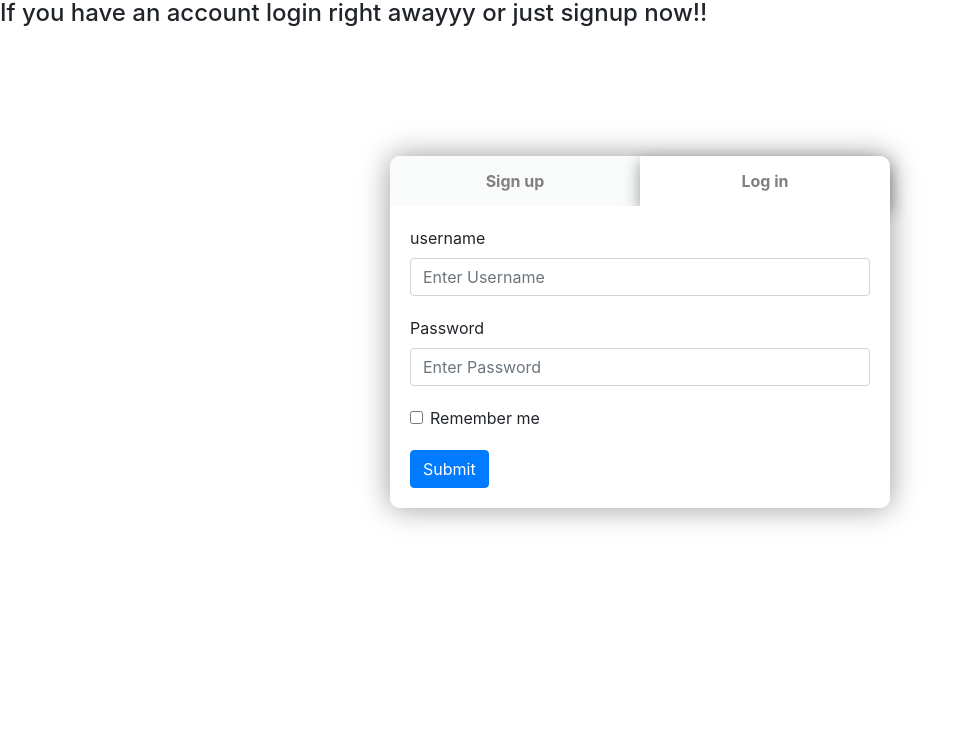
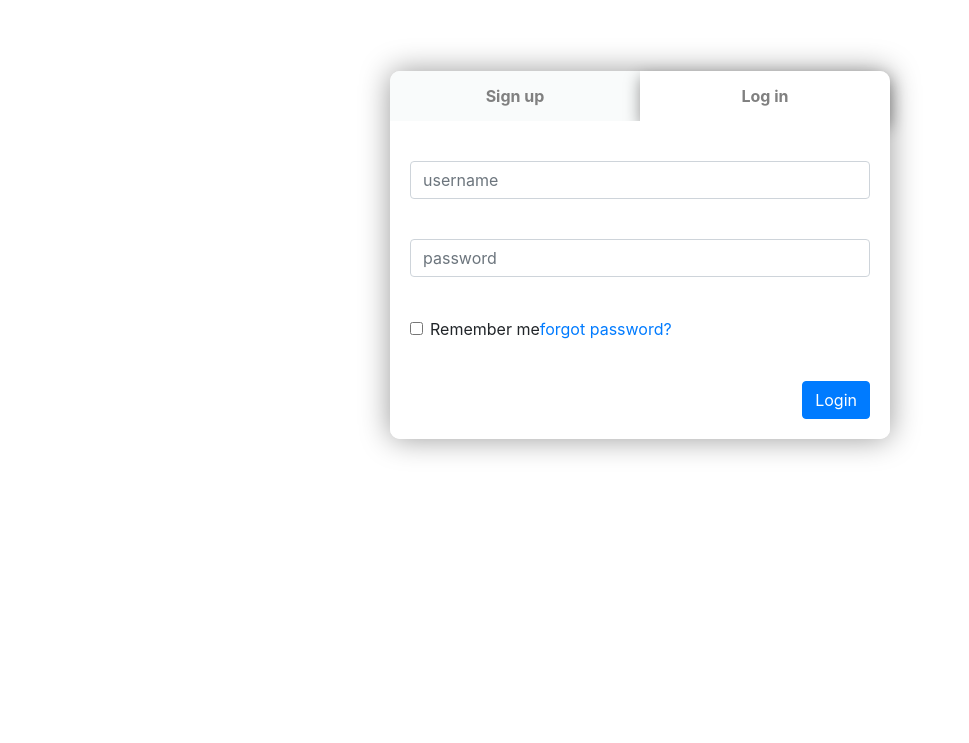
Before and after one commit to Inferno007/signinpage, a plain HTML site: page login.html in a window 1280 px wide. Shown: the part 57-800 px from the top of the page, without its empty margins (0-969 px from the left). Drawn offline with nearby package versions, Linux system fonts and the light colour scheme; some icons are missing.

Commit message:
Update login.html

```diff
--- a/login.html
+++ b/login.html
@@ -1,46 +1,54 @@
 <!DOCTYPE html>
 <html>
 <head>
-	<title>Login Page</title>
+	<title>****</title>
 	<link rel="stylesheet" href="https://stackpath.bootstrapcdn.com/bootstrap/4.4.1/css/bootstrap.min.css" integrity="sha384-Vkoo8x4CGsO3+Hhxv8T/Q5PaXtkKtu6ug5TOeNV6gBiFeWPGFN9MuhOf23Q9Ifjh" crossorigin="anonymous">
     <link rel="stylesheet" type="text/css" href="c.css">
+    <link rel="stylesheet" type="text/css" href="https://cdnjs.cloudflare.com/ajax/libs/semantic-ui/2.4.1/components/icon.min.css">
 </head>
 <body>
 
-	<div id="start"><h1>Welcome to our Login Page</h1></div>
-	<div id="text"><h4>If you have an account login right awayyy or just signup now!!</h4></div>
 	<div class="outerbox">
 		<div class="box1">
 			<ul class="tab-header" role="tablist">
-				<li id="signup" class="p d-inline-flex" role="tab" >
+				<li id="signup" class="p d-inline-flex" aria-selected="false" role="tab" >
 					<a class="tab-item-link" id="auth-signup" href="signup.html">Sign up</a>
 				</li>
-				<li id="login" class="p d-inline-flex active" role="tab" >
-					<a class="tab-item-link" id="auth-login" href="#">Log in</a>
+				<li id="login" class="p d-inline-flex active" aria-selected="true" role="tab" >
+					<a class="tab-item-link" id="auth-login" href="login.html">Log in</a>
 				</li>
 			</ul>
 		</div>
+
 		<div id="box2">
-			<form  action="/addFriend" method="POST">
-				<div class="form-group">
-					<label for="exampleInputEmail1">username</label>
-
-				<input type="username" class="form-control" id="exampleInputEmail1" name="username" placeholder="Enter Username" required >
-				 </div>
-				 <div class="form-group">
-					<label for="exampleInputPassword1">Password</label>
-				    <input type="password" class="form-control" id="exampleInputPassword1" name="password" placeholder="Enter Password" required>
-				 </div>
-				 <div class="form-group form-check">
-					<input type="checkbox" class="form-check-input" id="exampleCheck1">
-				    <label class="form-check-label" for="exampleCheck1">Remember me</label>
-				 </div>
-				 <button type="submit" class="btn btn-primary" id="but">Submit</button>
+			<form  method="POST">
+				<div class="form-group b">
+					<div class="icon">
+						<i class="grey fitted user icon"></i>
+					</div>
+					<label for="exampleInputEmail1"></label>
+					<input type="username" class="form-control noleftborder" id="exampleInputEmail1" placeholder="username" required >
+				</div>
+				<div class="form-group b">
+					<div class="icon">
+						<i class="fitted grey lock icon"></i>
+					</div>
+					<label for="exampleInputPassword1"></label>
+				    <input type="password" class="form-control noleftborder" id="exampleInputPassword1" placeholder="password" required >
+				</div>
+				<div class="form-group b">
+				 	<div class="form-group form-check bottommargin">
+						<input type="checkbox" class="form-check-input" id="exampleCheck1">
+				    	<label class="form-check-label" for="exampleCheck1">Remember me</label>
+				    </div>
+				    <div class="fp">
+				    	<a href="#" class="right">forgot password?
+				    	</a>
+				    </div>
+				</div>
+				<button type="submit" class="btn btn-primary right" id="but" >Login</button>
 			</form>
 		</div>
 	</div>
-
-
-    <script src="front.js"></script>
 </body>
 </html>
```
